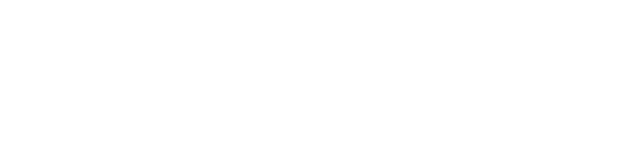
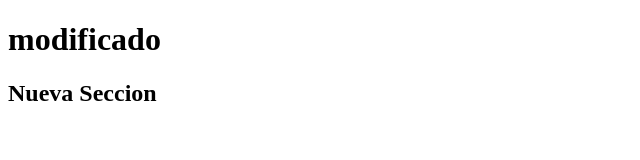
Before and after one commit to Axelhrdz/academlo-git-practice, a plain HTML site: page index.html in a window 1280 px wide. Shown: the whole page, without its empty margins (0-640 px from the left). Drawn offline with Linux system fonts and the light colour scheme.

Commit message:
agregando nueva seccion

```diff
--- a/index.html
+++ b/index.html
@@ -6,6 +6,9 @@
     <title>Trabajando con GIT</title>
 </head>
 <body>
-
+    <h1>modificado</h1>
+    <section>
+        <h2>Nueva Seccion</h2>
+    </section>
 </body>
 </html>
```
